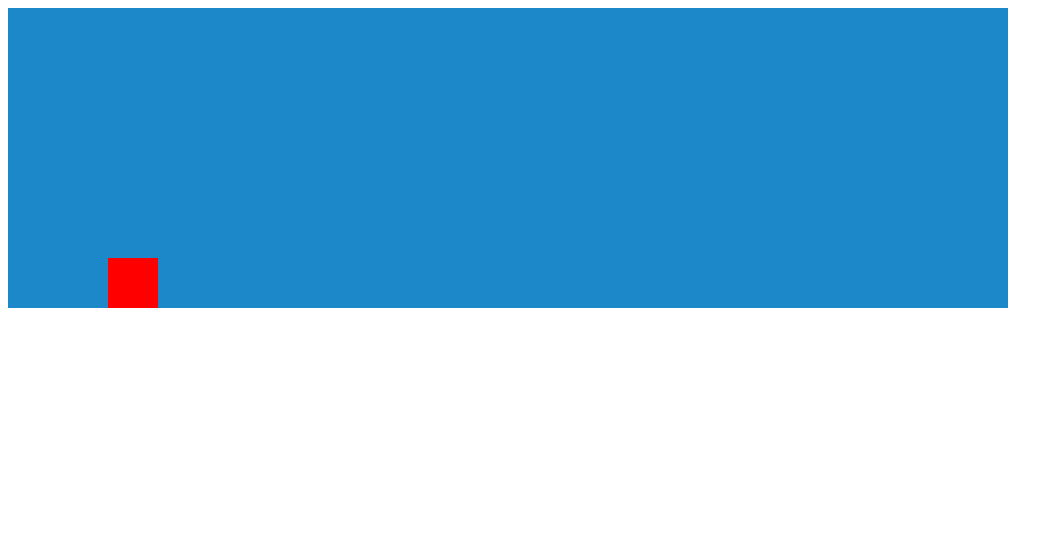
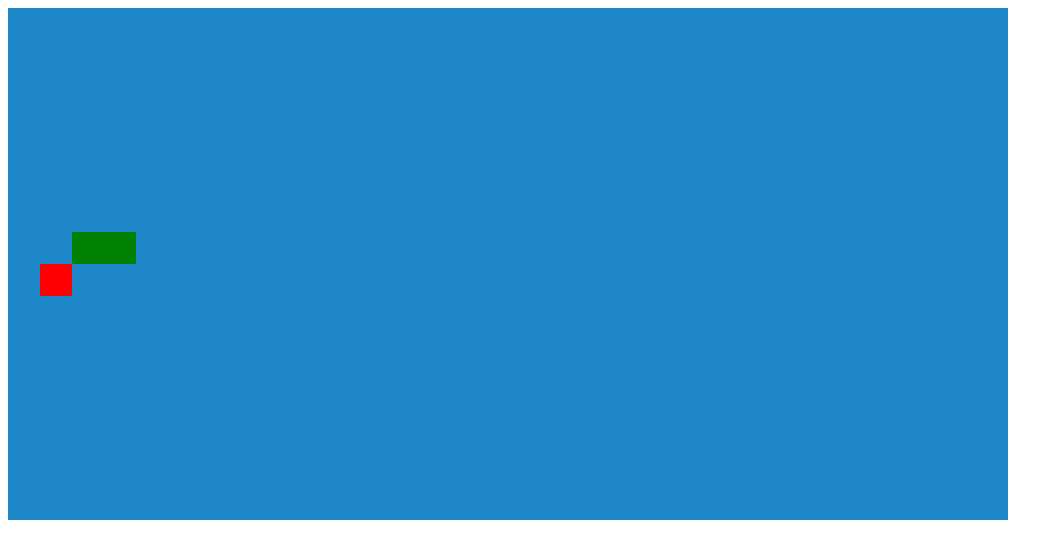
Before and after one commit to malik-shr/celestial, a website built with Vite: page core/index.html in a window 1280 px wide. Shown: the whole page, without its empty margins (0-1063 px from the left). Built offline with nearby package versions, Linux system fonts and the light colour scheme.

Commit message:
Implement levelParser

```diff
--- a/core/index.html
+++ b/core/index.html
@@ -7,7 +7,7 @@
   </head>
   <body>
     <canvas
-    id="canvas" width="1000" height="300" style = "background-color:#1c87c9;">
+    id="canvas" width="1000" height="512" style = "background-color:#1c87c9;">
     </canvas>
     <script type="module" src="./src/main.js"></script>
   </body>
--- a/core/src/element/element.js
+++ b/core/src/element/element.js
@@ -1,6 +1,16 @@
 export default class Element {
+    x
+    y
+    sizeX
+    sizeY
+
     // TODO extend element class
-    constructor() {}
+    constructor(x, y, sizeX = 1, sizeY = 1) {
+        this.x = x
+        this.y = y
+        this.sizeX = sizeX
+        this.sizeY = sizeY
+    }
 
     action() {}
 
--- a/core/src/element/elementList.js
+++ b/core/src/element/elementList.js
@@ -15,21 +15,21 @@ export default class ElementList extends Array {
         this.splice(i, 1)
     }
 
-    checkCollision() {
-        for (const element of this) {
-            element.checkCollision()
+    checkCollision(element) {
+        for (const elementItem of this) {
+            elementItem.checkCollision(element)
         }
     }
 
     action() {
-        for (const element of this) {
-            element.action()
+        for (const elementItem of this) {
+            elementItem.action()
         }
     }
 
     draw(ctx) {
-        for (const element of this) {
-            element.draw(ctx)
+        for (const elementItem of this) {
+            elementItem.draw(ctx)
         }
     }
 }
--- a/core/src/element/player.js
+++ b/core/src/element/player.js
@@ -1,10 +1,8 @@
 import { keysPressed } from "../store"
 import Element from "./element"
+import SolidBlock from "./solidBlock"
 
 export default class Player extends Element {
-    x
-    y
-
     velocityX
     velocityY
 
@@ -13,10 +11,8 @@ export default class Player extends Element {
     level
 
     constructor(x, y, level) {
-        super()
+        super(x, y)
 
-        this.x = x
-        this.y = y
         this.velocityX = 0
         this.velocityY = 0
         this.isJumping = false
@@ -67,7 +63,7 @@ export default class Player extends Element {
     }
 
     // Override
-    checkCollision() {
+    checkCollision(element) {
         // makes sure player doesnt go below ground and resets velocities in y direction
         if (this.y >= this.level.groundPosition) {
             this.y = this.level.groundPosition
@@ -85,7 +81,7 @@ export default class Player extends Element {
     // Override
     draw(ctx) {
         ctx.beginPath()
-        ctx.rect(this.x, this.y, 50, 50)
+        ctx.rect(this.x, this.y, this.sizeX * 32, this.sizeY * 32)
         ctx.fillStyle = "red"
         ctx.fill()
         ctx.closePath()
--- /dev/null
+++ b/core/src/element/solidBlock.js
@@ -0,0 +1,19 @@
+import Element from "./element"
+
+export default class SolidBlock extends Element {
+    constructor(x, y, sizeX = 1, sizeY = 1) {
+        super(x, y, sizeX, sizeY)
+    }
+
+    action() {}
+
+    checkCollision(element) {}
+
+    draw(ctx) {
+        ctx.beginPath()
+        ctx.rect(this.x, this.y, this.sizeX * 32, this.sizeY * 32)
+        ctx.fillStyle = "green"
+        ctx.fill()
+        ctx.closePath()
+    }
+}
--- a/core/src/level/level.js
+++ b/core/src/level/level.js
@@ -12,6 +12,6 @@ export default class Level {
         this.name = name
         this.elementList = new ElementList()
         this.gravity = 0
-        this.groundPosition = 250
+        this.groundPosition = 256
     }
 }
--- a/core/src/level/level1.js
+++ b/core/src/level/level1.js
@@ -1,8 +1,10 @@
 import Player from "../element/player"
+import SolidBlock from "../element/solidBlock"
 import Level from "./level"
 
 // TODO add some elements to level1 and determine element logic
 
 export const level1 = new Level("1")
 
-level1.elementList.add(new Player(100, 250, level1))
+level1.elementList.add(new Player(32, 64, level1))
+level1.elementList.add(new SolidBlock(64, 224, 2, 1))
--- /dev/null
+++ b/core/src/level/levelParser.js
@@ -0,0 +1,75 @@
+const TokenTypes = Object.freeze({
+    Player: "Player",
+    SolidBlock: "SolidBlock",
+    Air: "Air",
+    Illegal: "Illegal",
+})
+
+export default class LevelParser {
+    tokens = []
+    position = 0
+
+    constructor(input) {
+        this.input = input
+        this.createTokens()
+    }
+
+    createTokens() {
+        let rows = this.input.split("\n")
+
+        // Remove first two rows because they are empty
+        rows = rows.slice(1, -1)
+
+        console.log(rows)
+
+        for (let y = 0; y < rows.length; y++) {
+            const row = rows[y]
+
+            let x = -1
+            let position = 0
+
+            while (position < row.length) {
+                const character = row[position]
+                switch (character) {
+                    case "p":
+                        this.createToken(TokenTypes.Player, ++x, y)
+                        break
+                    case "b":
+                        this.createToken(TokenTypes.SolidBlock, ++x, y)
+                        break
+                    case "-":
+                        this.createToken(TokenTypes.Air, ++x, y)
+                        break
+                    case " ":
+                        break
+                }
+
+                ++position
+            }
+        }
+
+        console.log(this.tokens)
+    }
+
+    createToken(type, x, y) {
+        this.tokens.push({ type, x, y })
+    }
+
+    loadLevel() {
+        let levelTemp = this.level
+        let linesY = levelTemp.split("#br")
+        let blockX = linesY.split["#"]
+        let numLines = levelTemp.length
+        let levelMap = []
+        for (let i = 0; i < 16; i++) {
+            levelMap.push(
+                posX,
+                i,
+                [] //air token hinzufügen
+            )
+            if (i < 16 - numLines) {
+            } else {
+            }
+        }
+    }
+}
--- a/core/src/main.js
+++ b/core/src/main.js
@@ -1,5 +1,6 @@
 import KeyboardListener from "./listener/keyboardListener"
 import Game from "./game"
+import LevelParser from "./level/levelParser"
 
 const game = new Game()
 const keyboardListener = new KeyboardListener()
@@ -9,4 +10,15 @@ window.addEventListener("keydown", (event) =>
 )
 window.addEventListener("keyup", (event) => keyboardListener.handleKeyUp(event))
 
+function testToken() {
+    const levelParser = new LevelParser(
+        `
+        p b b - - - - - - p
+        b b - b - - - p - b
+        `
+    )
+}
+
+testToken()
+
 game.start()
```
